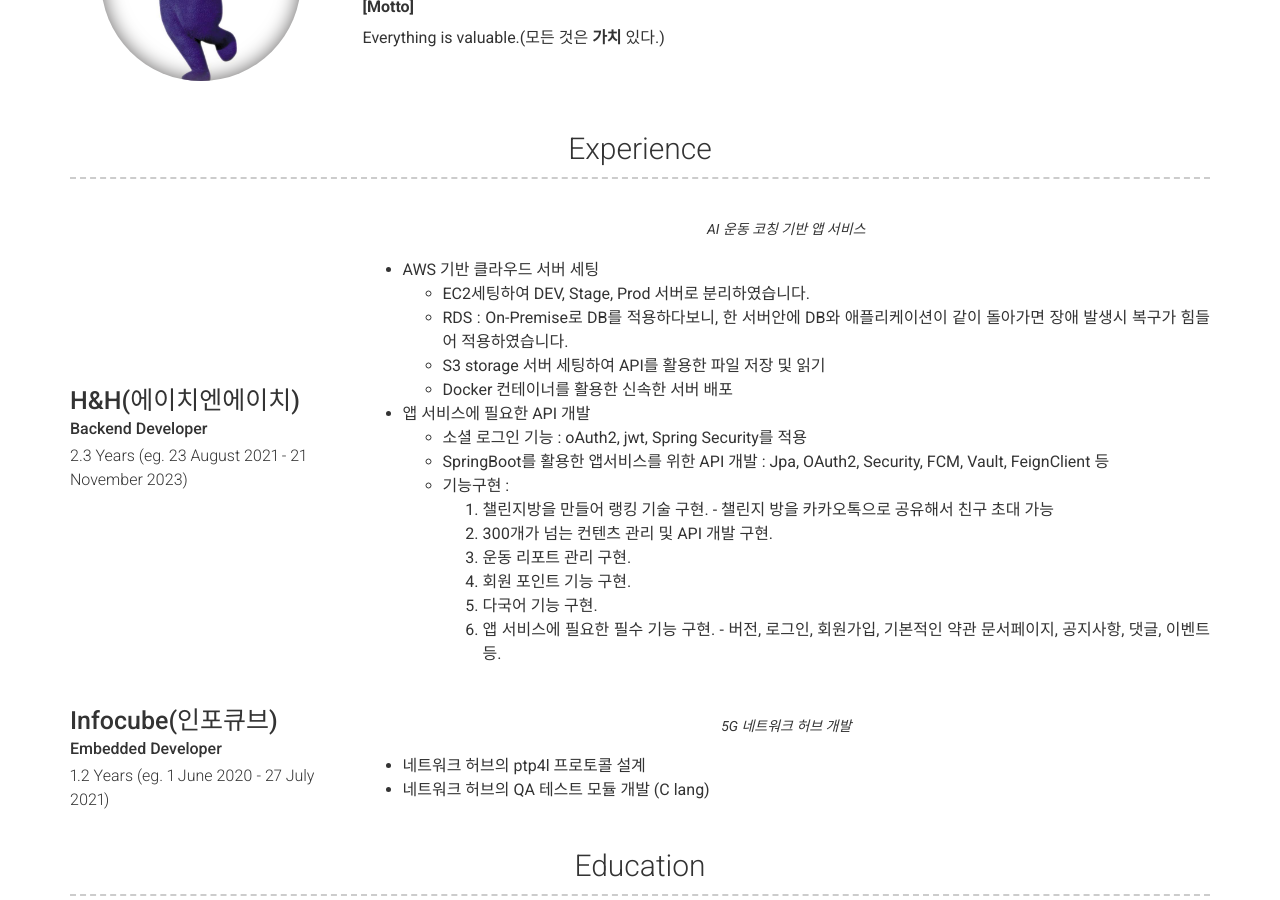
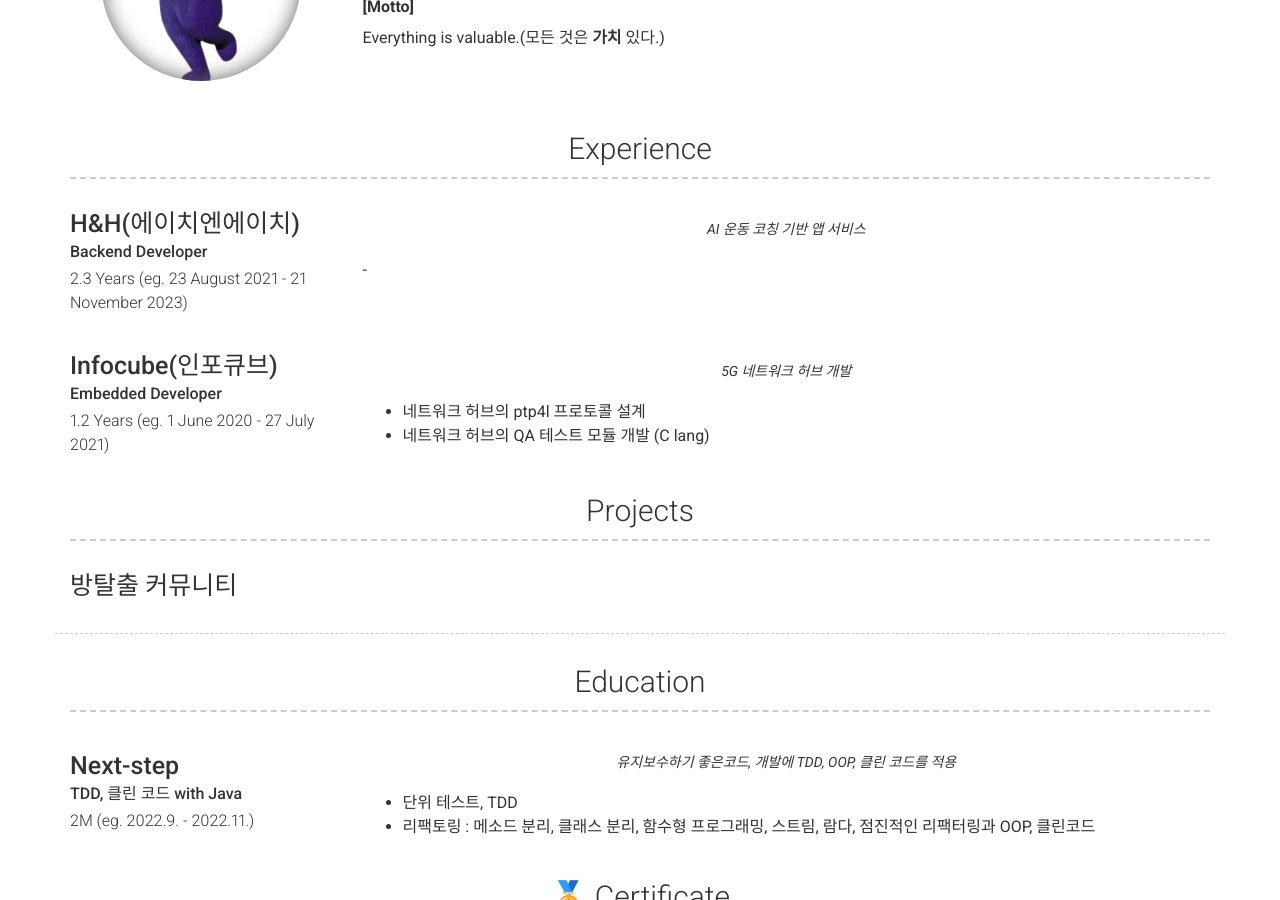
Before and after one commit to boradol/boradol.github.io, a Jekyll site: the page built from index.md, in a window 1280 px wide and 900 px high, scrolled down 421 px. Built offline with Jekyll 4.4.1, drawn with Linux system fonts in a browser that asks for light colours; nearby versions of some CDN libraries.

Commit message:
Experience Detail

```diff
--- a/_config.yml
+++ b/_config.yml
@@ -64,27 +64,6 @@ about_content: | # this will include new lines to allow paragraphs
 
 
 content:
-  # - title: Projects
-  #   layout: list # Type of content section (list/text)
-  #   content:
-  #     - layout: left
-  #       border: weak  # Value of `weak` will display a weak border below this item. # Any
-  #                     # other value (or no value) means no border will be displayed
-  #       title: Project name
-  #       link: Link to project (eg. sproogen.github.io/modern-resume-theme)(optional)
-  #       link_text: Link Text
-  #       additional_links:
-  #         - title:  Github page for project (eg. sproogen/modern-resume-theme)
-  #           icon: fab fa-github
-  #           url: Link to project (eg. sproogen.github.io/modern-resume-theme)(optional)
-  #         - title:  Github page for project (eg. sproogen/modern-resume-theme)
-  #           icon: fab fa-github
-  #           url: Link to project (eg. sproogen.github.io/modern-resume-theme)(optional)
-  #       quote: >
-  #         Short overview of the project (optional)
-  #       description: | # this will include new lines to allow paragraphs
-  #         Description about the work on/with the project
-
   - title: Experience
     layout: list
     content:
@@ -95,22 +74,8 @@ content:
         link:
         quote: >
           AI 운동 코칭 기반 앱 서비스
-        description: | # this will include new lines to allow paragraphs
-          - AWS 기반 클라우드 서버 세팅
-            - EC2세팅하여 DEV, Stage, Prod 서버로 분리하였습니다.
-            - RDS : On-Premise로 DB를 적용하다보니, 한 서버안에 DB와 애플리케이션이 같이 돌아가면 장애 발생시 복구가 힘들어 적용하였습니다.
-            - S3 storage 서버 세팅하여 API를 활용한 파일 저장 및 읽기
-            - Docker 컨테이너를 활용한 신속한 서버 배포
-          - 앱 서비스에 필요한 API 개발
-            - 소셜 로그인 기능 : oAuth2, jwt, Spring Security를 적용
-            - SpringBoot를 활용한 앱서비스를 위한 API 개발 : Jpa, OAuth2, Security, FCM,  Vault, FeignClient 등
-            - 기능구현 :
-              1. 챌린지방을 만들어 랭킹 기술 구현. - 챌린지 방을 카카오톡으로 공유해서 친구 초대 가능
-              2. 300개가 넘는 컨텐츠 관리 및 API 개발 구현.
-              3. 운동 리포트 관리 구현.
-              4. 회원 포인트 기능 구현.
-              5. 다국어 기능 구현.
-              6. 앱 서비스에 필요한 필수 기능 구현. - 버전, 로그인, 회원가입, 기본적인 약관 문서페이지, 공지사항, 댓글, 이벤트 등.
+        description: |
+          -
 
       - layout: top-left
         title: Infocube(인포큐브)
@@ -122,6 +87,28 @@ content:
         description: | # this will include new lines to allow paragraphs
           - 네트워크 허브의 ptp4l 프로토콜 설계
           - 네트워크 허브의 QA 테스트 모듈 개발 (C lang)
+
+
+  - title: Projects
+    layout: list # Type of content section (list/text)
+    content:
+      - layout: left
+        border: weak  # Value of `weak` will display a weak border below this item. # Any
+                      # other value (or no value) means no border will be displayed
+        title: 방탈출 커뮤니티
+        # link: Link to project (eg. sproogen.github.io/modern-resume-theme)(optional)
+        # link_text: Link Text
+        # additional_links:
+        #   - title:  Github page for project (eg. sproogen/modern-resume-theme)
+        #     icon: fab fa-github
+        #     url: Link to project (eg. sproogen.github.io/modern-resume-theme)(optional)
+        #   - title:  Github page for project (eg. sproogen/modern-resume-theme)
+        #     icon: fab fa-github
+        #     url: Link to project (eg. sproogen.github.io/modern-resume-theme)(optional)
+        # quote: >
+        #   Short overview of the project (optional)
+        # description: | # this will include new lines to allow paragraphs
+        #   Description about the work on/with the project
 
   - title: Education
     layout: list
```
